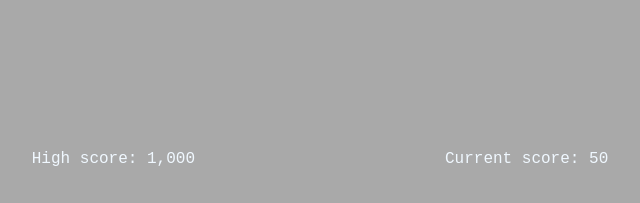
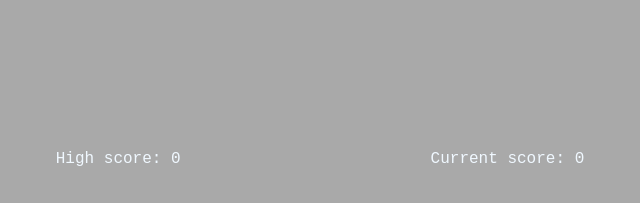
Before and after one commit to Gaajia/LRG, a website: page index.html in a window 1280 px wide. Shown: the top 203 px of the page, 320-960 px from the left. Drawn offline with Linux system fonts and the light colour scheme.

Commit message:
Current score and high score set to 0

```diff
--- a/index.html
+++ b/index.html
@@ -4,15 +4,13 @@
     <meta charset="UTF-8">
     <meta name="viewport" content="width=device-width, initial-scale=1.0">
     <link rel="stylesheet" href="styles.css" >
-
-
     <title>Snake Game</title>
 
 </head>
 <body>
     <div class="score-container">
-    <p> High score: <span>1,000</span> </p>
-    <p> Current score: <span>50</span></p>
+    <p> High score: <span id="hscore"></span> </p>
+    <p> Current score: <span id="current-score"></span></p>
     </div>
     <h1>Snake Game</h1>
     <canvas id ='ourCanvas' width="400" height = "400"></canvas>
--- a/script.js
+++ b/script.js
@@ -6,6 +6,22 @@
 let appleX, appleY;
 let simulatedSnakeX = 5 * gridSize;
 let simulatedSnakeY = 5 * gridSize;
+let highScore = 0;
+let currentScore = 0;
+
+function setHighScore() {
+    const highScoreSpan = document.getElementById('hscore');
+    highScoreSpan.textContent = highScore
+};
+
+function setCurrentScore() {
+    const currentScoreSpan = document.getElementById('current-score');
+    currentScoreSpan.textContent = currentScore
+};
+
+
+
+
 
 function drawGrid() {
     for(let i = 0; i <= gridWidth; i++){
@@ -59,3 +75,6 @@
 
 generateApple();
 setInterval(gameLoop,200)
+
+ setHighScore()
+ setCurrentScore()
```
